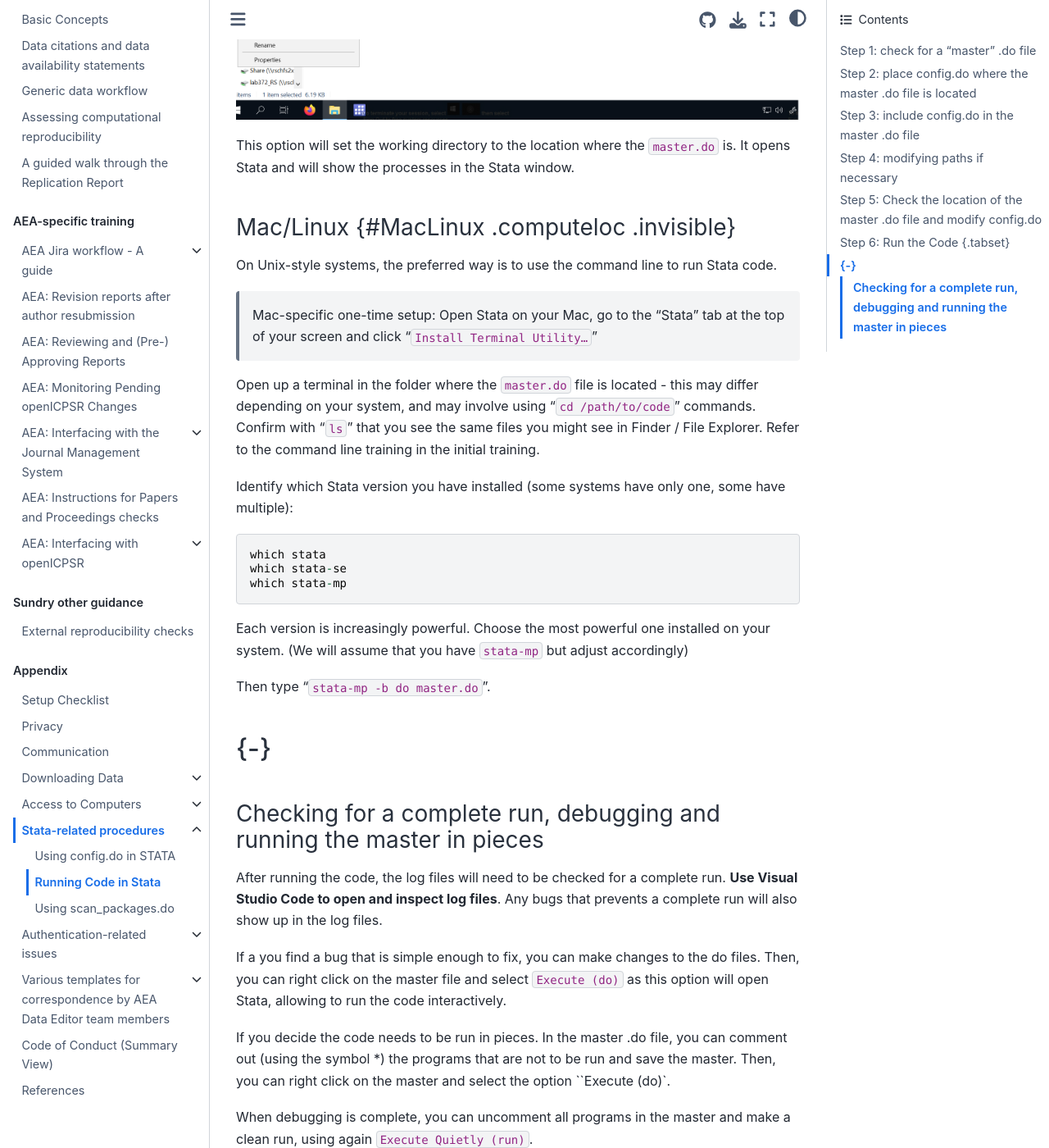
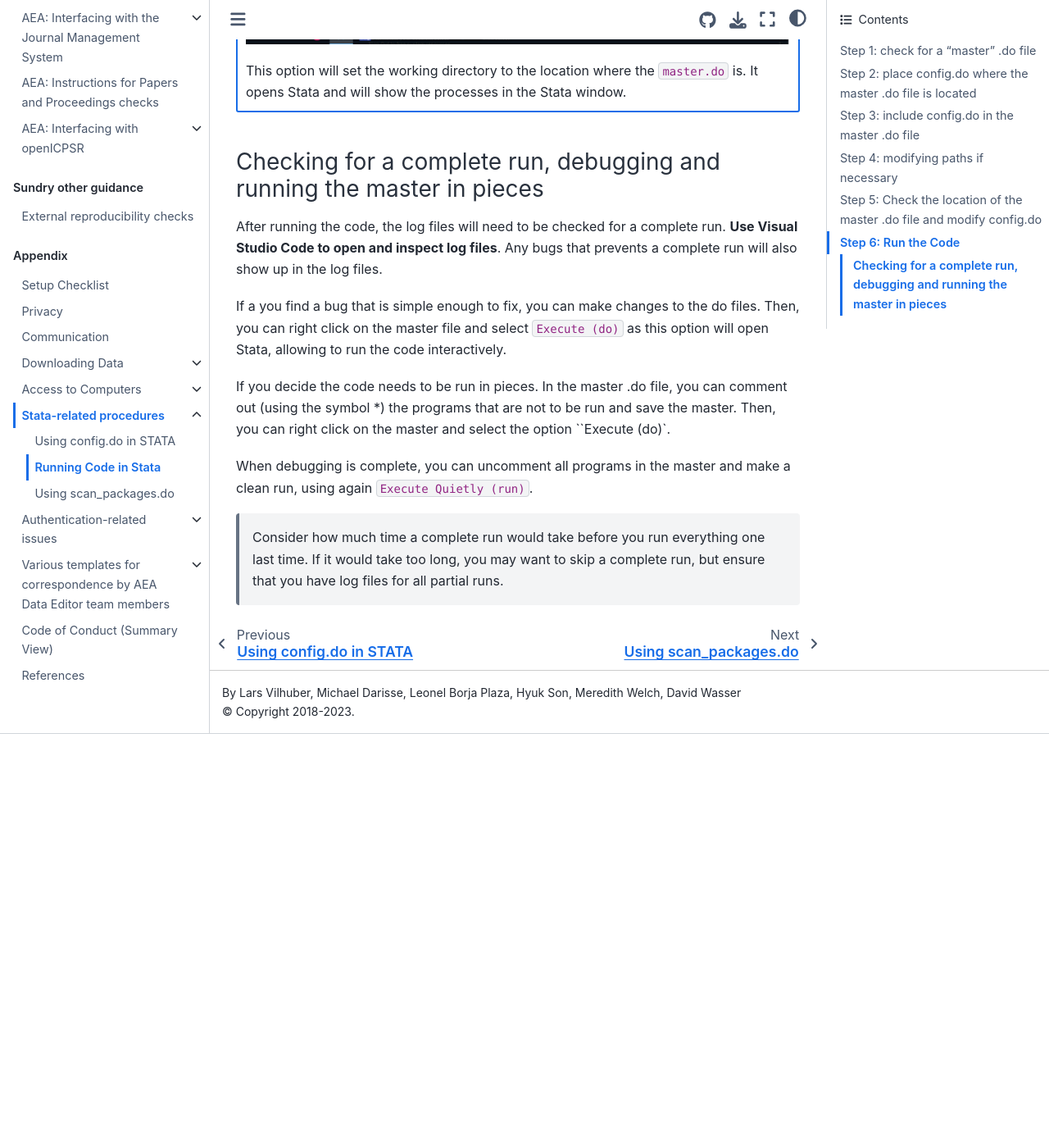
Before and after one commit to labordynamicsinstitute/ldilab-manual, a Jupyter Book: the page built from 96-02-running-stata-code.md, in a window 1280 px wide and 1400 px high, scrolled down 7995 px. Shown: the whole window at 82% size. Built offline with Jupyter Book 1.0.4 settings and Sphinx 7.4.7 and the Sphinx Book theme 1.1.4, drawn with Linux system fonts in a browser that asks for light colours; after the commit the page ends 8890 px from its top, so only the background shows below that; some of the changed text lies outside the part shown.

Commit message:
Fixed a tabset holdover

````diff
--- a/96-02-running-stata-code.md
+++ b/96-02-running-stata-code.md
@@ -199,15 +199,13 @@
     // local ssc_packages "estout boottest"
     // If you need to "net install" packages, go to the very end of this program, and add them there.
 ```
-## Step 6: Run the Code {.tabset}
+## Step 6: Run the Code
 
 
-<div class="w3-bar w3-black">
-  <button class="w3-bar-item w3-button" onclick="openTab('Windows')">Windows</button>
-  <button class="w3-bar-item w3-button" onclick="openTab('MacLinux')">Mac/Linux</button>
-</div>
 
-### Windows {#Windows .computeloc}
+::::{tab-set}
+
+:::{tab-item}  Windows
 
 > **[ACTION]** **Right click** on the master .do file and select the option `Execute (do)`.
 
@@ -215,7 +213,10 @@
 
 This option will set the working directory  to the location where the `master.do` is. It opens Stata and will show the processes in the Stata window.
 
-### Mac/Linux {#MacLinux .computeloc .invisible}
+
+:::
+
+:::{tab-item} Mac/Linux
 
 On Unix-style systems, the preferred way is to use the command line to run Stata code.
 
@@ -236,7 +237,9 @@
 Then  type "`stata-mp -b do master.do`".
 
 
-## {-}
+:::
+
+::::
 
 ### Checking for a complete run, debugging and running the master in pieces
 
````
